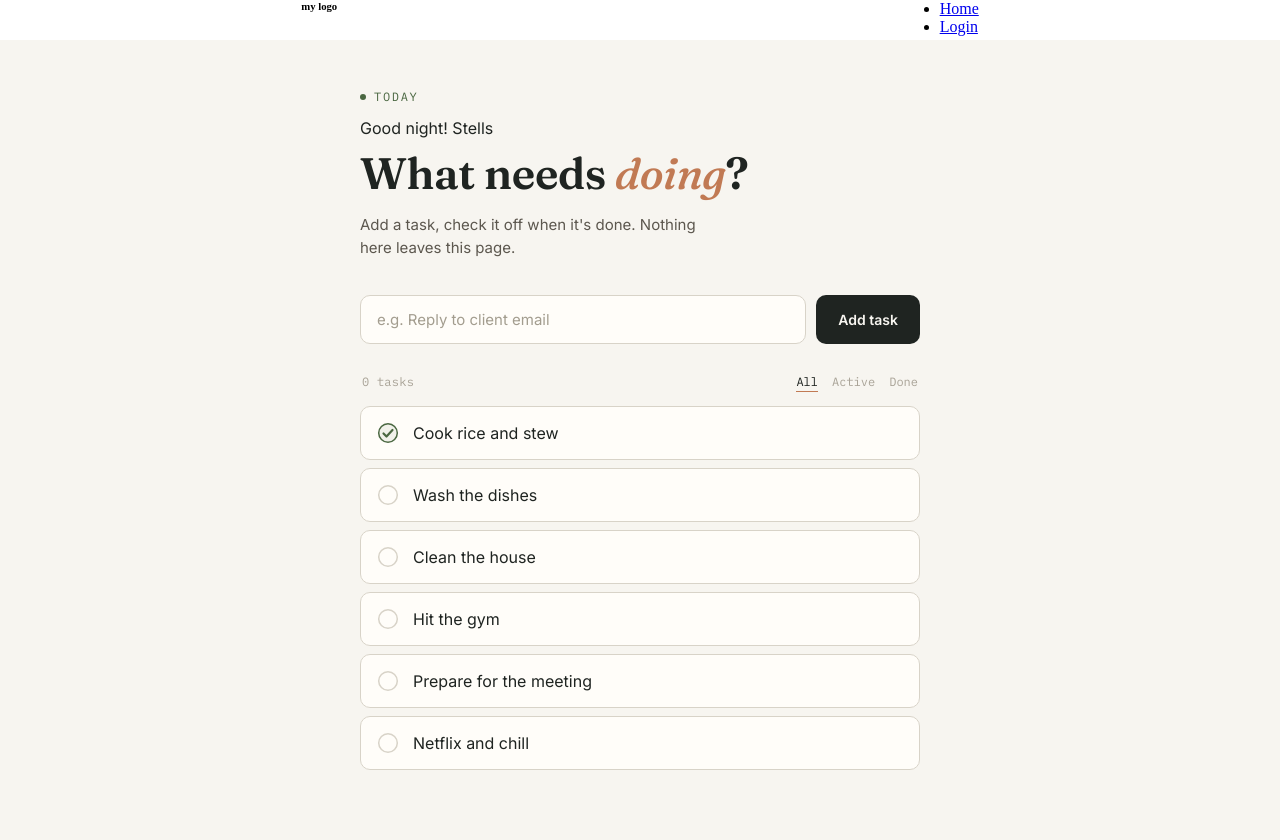
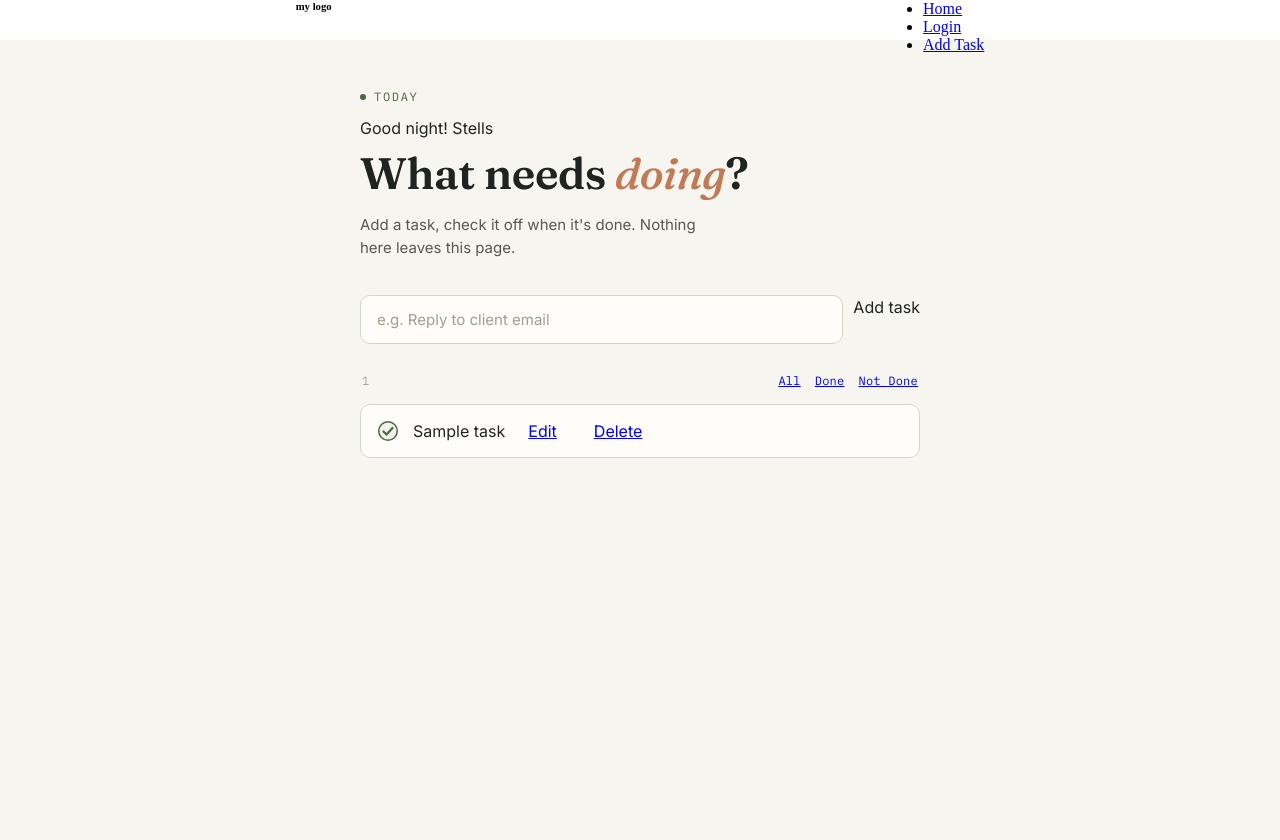
Before and after one commit to Chisom-cell/First-Django-Project, a Django app: page / in a window 1280 px wide. Run offline with Django 5.2, Linux system fonts and the light colour scheme; tables that the repository leaves empty hold one stand-in row (values such as "Sample post").

Commit message:
updated code

```diff
--- a/tasks/urls.py
+++ b/tasks/urls.py
@@ -1,7 +1,11 @@
 from django.urls import path
-from tasks.views import home, login
+from tasks.views import home, login, add_task, filter_tasks, update_task, delete_task
 
 urlpatterns = [
     path('', home, name='home'),
     path('login/', login, name='login'),
+    path('add_task/', add_task, name='add_task'),
+    path('tasks/<str:foo>/', filter_tasks, name='tasks'),
+    path('task/<int:pk>/', update_task, name='task'),
+    path('task/<int:pk>', delete_task, name='delete')
 ]
--- a/tasks/views.py
+++ b/tasks/views.py
@@ -1,6 +1,12 @@
-from django.shortcuts import render
+from django.shortcuts import render, redirect
 from django.http import HttpResponse
 from datetime import datetime
+from .models import Task
+from .forms import TaskForm
+from django.shortcuts import get_object_or_404
+
+
+
 
 # # Create your views here.
 # def home(request):   # request is compulsory for any view functionnyou are creating
@@ -22,16 +28,18 @@ def home(request):
         msg += 'night'
 
     greeting = f'{msg}! Stells'
+    tasks =Task.objects.all().order_by('-created_at')
+    # tasks = Task.objects.all()  # Fetch all tasks from the database
 
-    tasks = [
-        { 'id': 1, 'text': 'Cook rice and stew', 'done': True },
-        { 'id': 2, 'text': 'Wash the dishes', 'done': False },
-        { 'id': 3, 'text': 'Clean the house', 'done': False },
-        { 'id': 4, 'text': 'Hit the gym', 'done': False },
-        { 'id': 5, 'text': 'Prepare for the meeting', 'done': False },
-        { 'id': 6, 'text': 'Netflix and chill', 'done': False }
+    # tasks = [
+    #     { 'id': 1, 'text': 'Cook rice and stew', 'done': True },
+    #     { 'id': 2, 'text': 'Wash the dishes', 'done': False },
+    #     { 'id': 3, 'text': 'Clean the house', 'done': False },
+    #     { 'id': 4, 'text': 'Hit the gym', 'done': False },
+    #     { 'id': 5, 'text': 'Prepare for the meeting', 'done': False },
+    #     { 'id': 6, 'text': 'Netflix and chill', 'done': False }
 
-    ]
+    # ]
 
     context = {
         'greeting': greeting,
@@ -42,3 +50,65 @@ def home(request):
 
 def login(request):
     return render(request, 'login.html')
+
+def add_task(request):
+    forms = TaskForm()
+    if request.method == 'POST':
+        forms = TaskForm(request.POST)
+
+        # =========================
+        # check for form validation
+        # ==========================
+        if forms.is_valid():
+            forms.save()
+
+            return redirect('home')
+
+        else:
+            return redirect('add_task')
+
+    context = {
+        'forms': forms
+    }
+
+    return render(request, "add_tasks.html", context)
+
+def filter_tasks(request, foo):
+    if foo == "true":
+        tasks = Task.objects.filter(done=True).order_by('-created_at')
+    elif foo == 'false':
+        tasks == Task.objects.filter(done=False).order_by('-updated_at')
+    else:
+        tasks =Task.objects.all().order_by('-created_at')
+
+    context = {
+        'tasks': tasks
+    }
+    return render(request,'home. html', context)
+
+def update_task(request, pk):
+    task = Task.objects.get(id=pk)
+    task = get_object_or_404(Task, id=pk)
+    form = TaskForm(instance=task)
+
+    if request.method == 'POST':
+        form = TaskForm(request.POST, instance=task)
+
+        if form .is_valid():
+            form.save()
+            return redirect('home')
+        else:
+            return redirect('task', pk=pk)
+
+    context = {
+        'task': task,
+        'form': form
+    }
+
+    return render(request, 'update_task.html', context)
+
+def delete_task(request, pk):
+    task = get_object_or_404(Task, id=pk)
+
+    task.delete()
+    return redirect(home)
--- a/templates/base.html
+++ b/templates/base.html
@@ -83,7 +83,7 @@
     max-width:38ch;
   }
 
-  form{
+  #task-form{
     display:flex;
     gap:10px;
     margin-bottom:28px;
@@ -288,6 +288,7 @@
       <ul>
           <li><a href="{% url "home" %}">Home</a></li>
           <li><a href="{% url "login" %}">Login</a></li>
+          <li><a href="{% url "add_task" %}">Add Task</a></li>
       </ul>
   </nav>
 
--- a/templates/home.html
+++ b/templates/home.html
@@ -11,15 +11,16 @@
 
   <form id="task-form">
     <input id="task-input" type="text" placeholder="e.g. Reply to client email" autocomplete="off" maxlength="140">
-    <button type="submit" class="add">Add task</button>
+    <a type="submit" class="add">Add task</a>
   </form>
 
   <div class="meta-row">
-    <span id="count-label">0 tasks</span>
+    <span id="count-label">{{ tasks.count }}</span>
     <div class="filters">
-      <button data-filter="all" class="active">All</button>
-      <button data-filter="active">Active</button>
-      <button data-filter="done">Done</button>
+      <a href="{% url "home" %}" class="active">All</a>
+      <a href="{% url "tasks" 'true'  %}">Done</a>
+      <a href="{% url "tasks" 'false' %}">Not Done</a>
+
     </div>
   </div>
 
@@ -37,7 +38,7 @@
       <path d="M6.5 11.5l3 3 6-6.5"></path>
     </svg>
       </span>
-       {{ task.text }}
+       {{ task.title }} &nbsp;  <a href="{% url 'task' pk=task.id %}">Edit</a> &nbsp;&nbsp; <a href="{% url "delete" pk=task.id %}">Delete</a>
       </li>
     {% endfor %}
   </ul>
```
